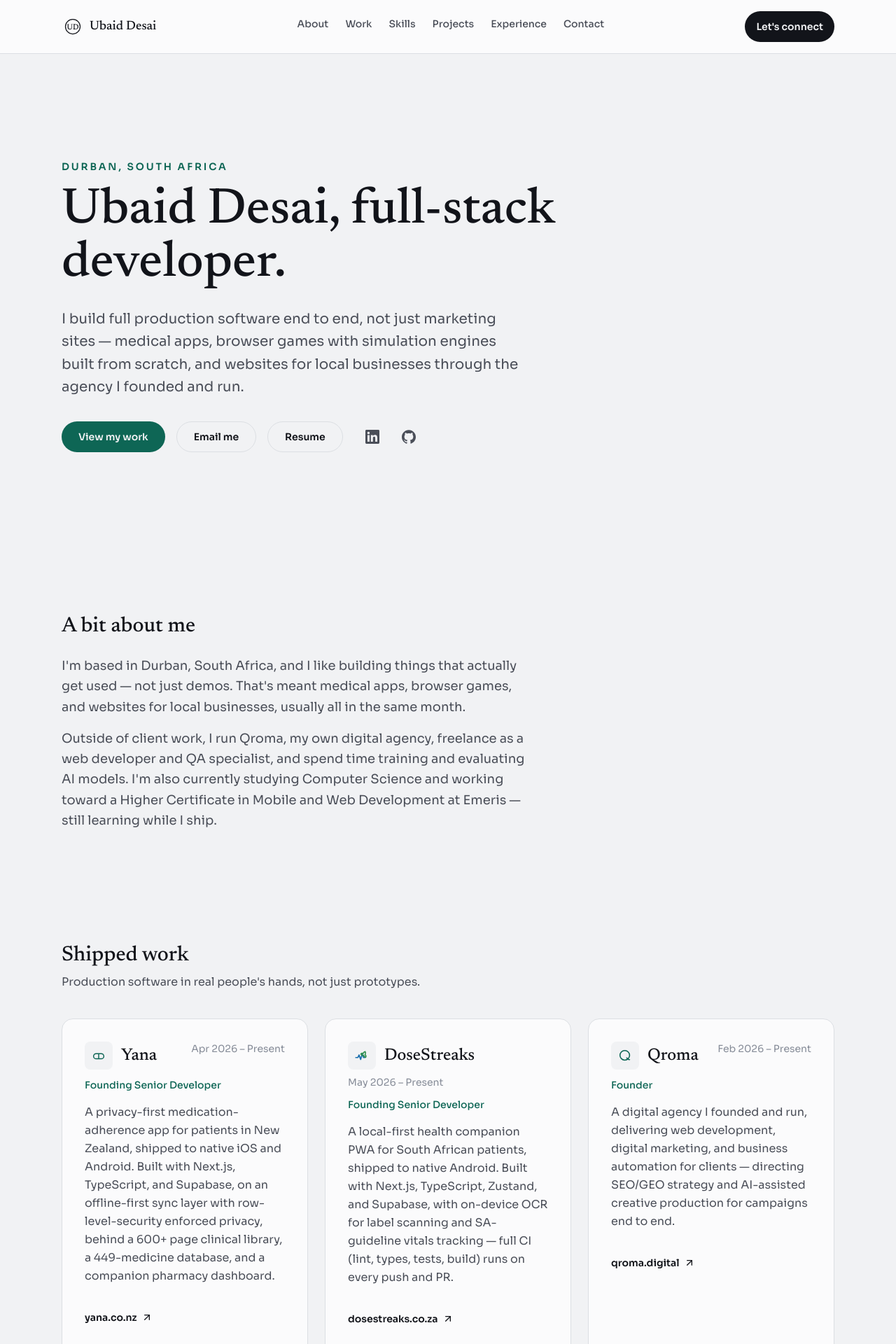
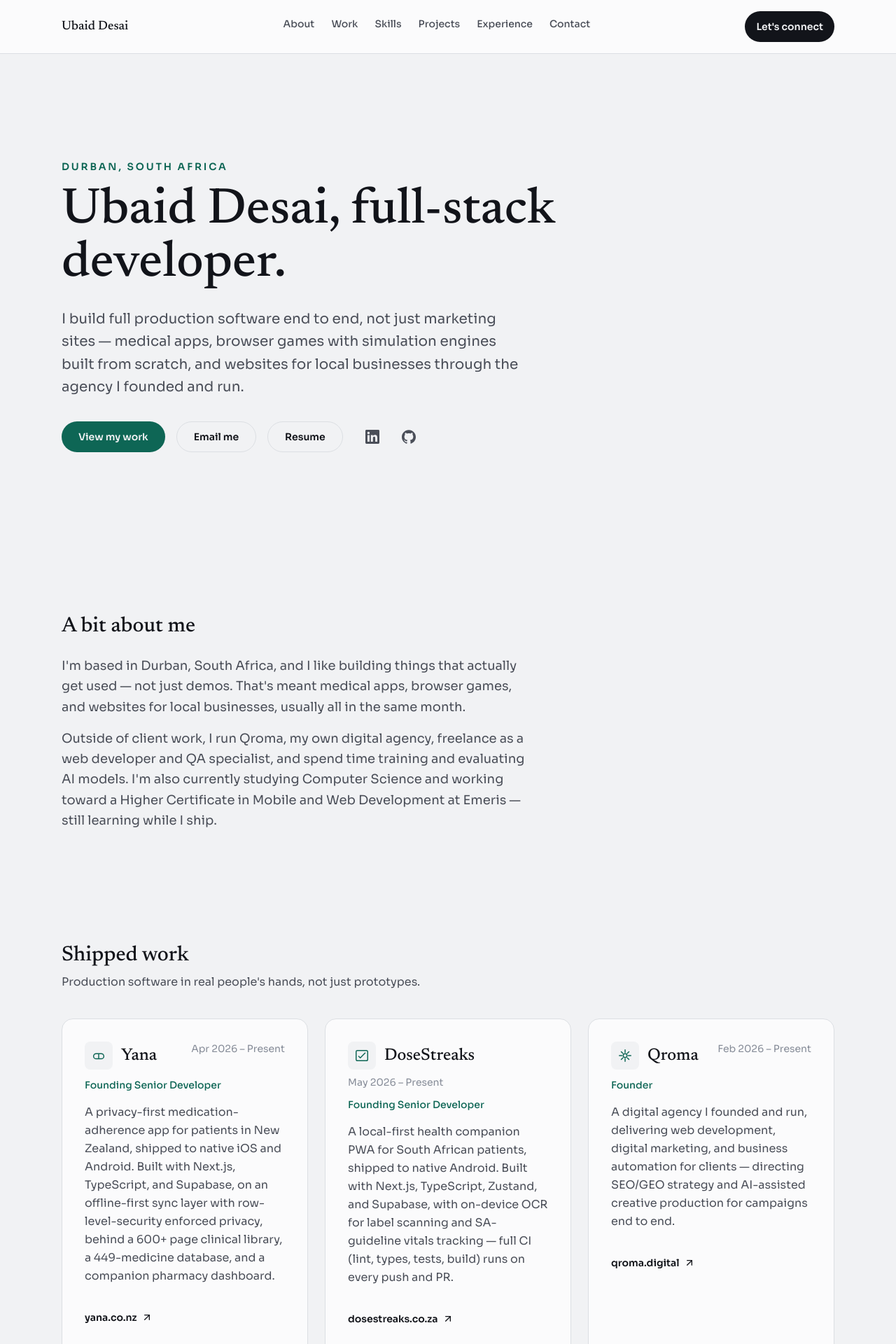
Before and after one commit to GamerDubz/GamerDubz.github.io, a Next.js app: page / in a window 1280 px wide. Shown: the top 1920 px of the page at 70% size. Built offline with nearby package versions, Linux system fonts and the light colour scheme.

Commit message:
refactor: remove favicon and site logo, use basic icons for Yana, DoseStreaks, Qroma, FixSir, and Halaq

```diff
--- a/app/apple-icon.tsx
+++ /dev/null
@@ -1,40 +0,0 @@
-import { ImageResponse } from "next/og";
-
-export const size = { width: 180, height: 180 };
-export const contentType = "image/png";
-export const dynamic = "force-static";
-
-export default function AppleIcon() {
-  return new ImageResponse(
-    (
-      <div
-        style={{
-          width: "100%",
-          height: "100%",
-          display: "flex",
-          alignItems: "center",
-          justifyContent: "center",
-          background: "#f1f2f4",
-        }}
-      >
-        <div
-          style={{
-            width: 130,
-            height: 130,
-            borderRadius: "50%",
-            border: "5px solid #12141a",
-            display: "flex",
-            alignItems: "center",
-            justifyContent: "center",
-            fontSize: 56,
-            fontFamily: "Georgia, serif",
-            color: "#12141a",
-          }}
-        >
-          UD
-        </div>
-      </div>
-    ),
-    size
-  );
-}
--- a/components/flagship-icons/dosestreaks-icon.tsx
+++ b/components/flagship-icons/dosestreaks-icon.tsx
@@ -3,17 +3,15 @@ export function DosestreaksIcon({ className }: { className?: string }) {
     <svg
       viewBox="0 0 24 24"
       fill="none"
-      strokeWidth={1.9}
+      stroke="currentColor"
+      strokeWidth={1.6}
       strokeLinecap="round"
       strokeLinejoin="round"
       className={className}
       aria-hidden="true"
     >
-      <path d="M2.5 15h3.2l1.8-4 2.6 7 2.4-9 2 6h2.2" stroke="#1a6fad" />
-      <path
-        d="M17 10.5c1-1.6 1-3.4 0-4.8-1.6.4-2.7 1.4-3 3-1.4-.5-2.7-.2-3.6.9 1 1.6 2.8 2.3 4.4 1.9.3 1.6 1.4 2.8 3 3.2.7-1.3.6-2.9-.8-4.2Z"
-        stroke="#2f8f4e"
-      />
+      <rect x="3" y="4" width="18" height="16" rx="2" />
+      <path d="M7 13l2.5 2.5L17 8" />
     </svg>
   );
 }
--- a/components/flagship-icons/qroma-icon.tsx
+++ b/components/flagship-icons/qroma-icon.tsx
@@ -4,12 +4,15 @@ export function QromaIcon({ className }: { className?: string }) {
       viewBox="0 0 24 24"
       fill="none"
       stroke="currentColor"
-      strokeWidth={1.7}
+      strokeWidth={1.6}
       className={className}
       aria-hidden="true"
     >
-      <circle cx="11.5" cy="11.5" r="7.5" />
-      <path d="M14.5 15.5c1.2 2.1 2.7 3 4.5 2.7" strokeLinecap="round" />
+      <path
+        d="M12 3v4M12 17v4M3 12h4M17 12h4M6 6l2.5 2.5M15.5 15.5 18 18M18 6l-2.5 2.5M8.5 15.5 6 18"
+        strokeLinecap="round"
+      />
+      <circle cx="12" cy="12" r="3" />
     </svg>
   );
 }
--- a/components/monogram.tsx
+++ /dev/null
@@ -1,23 +0,0 @@
-export function Monogram({ className }: { className?: string }) {
-  return (
-    <svg
-      viewBox="0 0 64 64"
-      fill="none"
-      className={className}
-      role="img"
-      aria-label="Ubaid Desai"
-    >
-      <circle cx="32" cy="32" r="21" stroke="currentColor" strokeWidth={2.5} />
-      <text
-        x="32"
-        y="40"
-        textAnchor="middle"
-        fontSize="22"
-        fontFamily="var(--font-serif), Georgia, serif"
-        fill="currentColor"
-      >
-        UD
-      </text>
-    </svg>
-  );
-}
--- a/components/project-icons/halaq-icon.tsx
+++ b/components/project-icons/halaq-icon.tsx
@@ -3,13 +3,17 @@ export function HalaqIcon({ className }: { className?: string }) {
     <svg
       viewBox="0 0 24 24"
       fill="none"
-      stroke="#a9822e"
-      strokeWidth={1.7}
+      stroke="currentColor"
+      strokeWidth={1.6}
       className={className}
       aria-hidden="true"
     >
-      <path d="M13 4.5a7.5 7.5 0 1 0 0 15 6.5 6.5 0 1 1 0-15Z" />
-      <path d="M6.5 17.5v-4M10 17.5V10M13.5 17.5v-6" strokeLinecap="round" />
+      <path d="M4 18v-5M9 18V9M14 18v-6M19 18v-3" strokeLinecap="round" />
+      <path
+        d="M19 4a2.5 2.5 0 1 0 1.8 4.2A3 3 0 1 1 19 4Z"
+        fill="currentColor"
+        stroke="none"
+      />
     </svg>
   );
 }
--- a/components/project-icons/thefixsir-icon.tsx
+++ b/components/project-icons/thefixsir-icon.tsx
@@ -3,13 +3,13 @@ export function ThefixsirIcon({ className }: { className?: string }) {
     <svg
       viewBox="0 0 24 24"
       fill="none"
-      strokeWidth={2.4}
-      strokeLinecap="round"
+      stroke="currentColor"
+      strokeWidth={1.6}
       className={className}
       aria-hidden="true"
     >
-      <path d="M6 5l7 7" stroke="#1c5f78" />
-      <path d="M18 5l-12 14" stroke="#2ba7a0" />
+      <circle cx="9" cy="9" r="4.5" />
+      <circle cx="15" cy="15" r="4.5" />
     </svg>
   );
 }
--- a/components/site-header.tsx
+++ b/components/site-header.tsx
@@ -3,7 +3,6 @@
 import { useState } from "react";
 import Link from "next/link";
 import { Menu, X } from "lucide-react";
-import { Monogram } from "./monogram";
 import { identity } from "@/lib/content/identity";
 
 const NAV_LINKS = [
@@ -33,8 +32,7 @@ export function SiteHeader() {
           Skip to content
         </a>
         <div className="mx-auto flex max-w-6xl items-center justify-between px-6 py-4">
-          <Link href="#top" className="flex items-center gap-2 font-serif-display text-lg font-medium text-(--color-ink)">
-            <Monogram className="h-8 w-8 text-(--color-ink)" />
+          <Link href="#top" className="font-serif-display text-lg font-medium text-(--color-ink)">
             {identity.name}
           </Link>
           <nav aria-label="Primary" className="hidden gap-6 text-sm font-medium text-(--color-ink-soft) md:flex">
@@ -92,9 +90,8 @@ export function SiteHeader() {
             <Link
               href="#top"
               onClick={() => setMenuOpen(false)}
-              className="flex items-center gap-2 font-serif-display text-base font-medium text-(--color-ink)"
+              className="font-serif-display text-base font-medium text-(--color-ink)"
             >
-              <Monogram className="h-7 w-7 text-(--color-ink)" />
               {identity.name}
             </Link>
             <button
```
Also changed, not shown: app/icon.svg (deleted).
